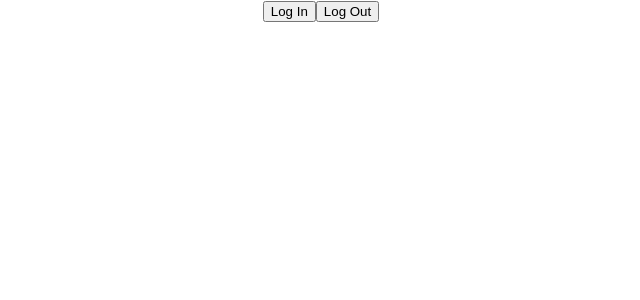
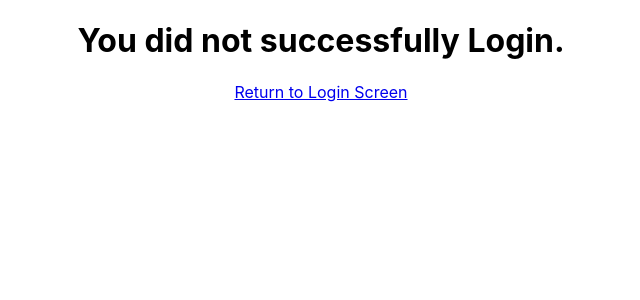
Before and after one commit to drewhsu86/auth0-react-quickstart, a React (Create React App) app: page /rules in a window 1280 px wide. Shown: the top 300 px of the page, without its empty margins (319-959 px from the left). Built offline with nearby package versions, Linux system fonts and the light colour scheme; no server answers.

Commit message:
can now access auth0 rules using management API and show in react

```diff
--- a/package.json
+++ b/package.json
@@ -7,8 +7,10 @@
     "@testing-library/jest-dom": "^4.2.4",
     "@testing-library/react": "^9.3.2",
     "@testing-library/user-event": "^7.1.2",
+    "axios": "^0.20.0",
     "react": "^16.13.1",
     "react-dom": "^16.13.1",
+    "react-router-dom": "^5.2.0",
     "react-scripts": "3.4.3"
   },
   "scripts": {
--- a/src/App.js
+++ b/src/App.js
@@ -1,18 +1,24 @@
-import React from 'react';
-import logo from './logo.svg';
-import './App.css';
+import React from 'react'
+import { Route } from 'react-router-dom'
+import './App.css'
 import Login from './components/Login'
 import Logout from './components/Logout'
 import LoginStatus from './components/LoginStatus'
+import RulesViewer from './components/RulesViewer'
 
 function App() {
-  return (
-    <div className="App">
-      <LoginStatus />
-      <Login />
-      <Logout />
-    </div>
-  );
+  return <div className="App">
+    <Route path="/" exact>
+      <div>
+        <LoginStatus />
+        <Login />
+        <Logout />
+      </div>
+    </Route>
+    <Route path="/rules">
+      <RulesViewer />
+    </Route>
+  </div>
 }
 
 export default App;
--- /dev/null
+++ b/src/components/RulesGetter.jsx
@@ -0,0 +1,85 @@
+import React, { useState, useEffect } from 'react'
+import axios from 'axios'
+
+export default function RulesGetter() {
+
+  const [ruleList, setRuleList] = useState([]);
+  const [errorText, setErrorText] = useState('');
+
+  // if this component is successfully called, use m2m app to get api token
+  // then use api token to get rules from management api v2
+  useEffect(() => {
+    initialize()
+  }, [])
+
+  async function initialize() {
+    try {
+      const accessToken = await getAPIToken()
+      setErrorText('Successfully received API JWT')
+      const rules = await getRules(accessToken)
+      setErrorText('Finished Initilization')
+      setRuleList(rules)
+    } catch (error) {
+      console.error(error)
+    }
+  }
+
+  async function getAPIToken() {
+    try {
+      // axios post values from: https://auth0.com/docs/tokens/management-api-access-tokens/get-management-api-access-tokens-for-production
+
+      const URL = `https://${process.env.REACT_APP_AUTH0_DOMAIN}/oauth/token`
+      const headers = { 'content-type': 'application/json' }
+      const body = {
+        grant_type: 'client_credentials',
+        client_id: process.env.REACT_APP_AUTH0API_CLIENTID,
+        client_secret: process.env.REACT_APP_AUTH0API_CLIENTSECRET,
+        audience: `https://${process.env.REACT_APP_AUTH0_DOMAIN}/api/v2/`
+      }
+
+
+      const response = await axios.post(URL, body, { headers })
+      console.log(response.data)
+      return response.data.access_token
+    } catch (error) {
+      console.error(error)
+      setErrorText('See console: Error while getting API JWT')
+    }
+  }
+
+  async function getRules(accessToken) {
+    try {
+      const headers = {
+        Authorization: 'Bearer ' + accessToken
+      }
+      const URL = `https://${process.env.REACT_APP_AUTH0_DOMAIN}/api/v2/rules`
+      const response = await axios(URL, { headers })
+      console.log(response.data)
+      return response.data
+    } catch (error) {
+      console.error(error)
+      setErrorText('See console: Error while accessing API')
+    }
+  }
+
+  return (
+    <div>
+      RulesGetter
+      {errorText ? <h3>{errorText}</h3> : null}
+
+      <h1>Rules List:</h1>
+      {
+        ruleList.map(rule => {
+          return <div key={rule.id} style={{ border: "1px solid black", padding: "10px" }}>
+            <h2> {rule.name} </h2>
+            <p>Order: {rule.order}</p>
+            <p>Stage: {rule.stage}</p>
+            <p style={{ overflow: "auto", backgroundColor: "gray", width: "80%", maxHeight: "200px", margin: "auto", padding: "5px" }}>
+              {rule.script}
+            </p>
+          </div>
+        })
+      }
+    </div>
+  )
+}
--- /dev/null
+++ b/src/components/RulesViewer.jsx
@@ -0,0 +1,28 @@
+import React from 'react'
+import { Link } from 'react-router-dom'
+import { useAuth0 } from '@auth0/auth0-react'
+import RulesGetter from './RulesGetter'
+
+export default function RulesViewer() {
+  const { user, isAuthenticated, isLoading } = useAuth0()
+  if (isLoading) {
+    return <div>
+      <h1>Loading...</h1>
+    </div>
+  }
+  if (!isAuthenticated) {
+    return <div>
+      <h1>You did not successfully Login.</h1>
+      <Link to="/">
+          Return to Login Screen
+      </Link>
+    </div>
+  }
+
+  return (
+    <div>
+      <h1>Logged in as {user.email}.</h1>
+      <RulesGetter />
+    </div>
+  )
+}
--- a/src/index.js
+++ b/src/index.js
@@ -3,15 +3,18 @@ import ReactDOM from 'react-dom';
 import './index.css';
 import App from './App';
 import * as serviceWorker from './serviceWorker';
+import { BrowserRouter } from 'react-router-dom';
 import { Auth0Provider } from '@auth0/auth0-react';
 
 ReactDOM.render(
   <Auth0Provider
-    domain="dev-a5zzmlck.us.auth0.com"
-    clientId="yUt45T4OsW43eyAncNlAr344v2WtQ4oj"
-    redirectUri={"http://localhost:3000"}
+    domain={process.env.REACT_APP_AUTH0_DOMAIN}
+    clientId={process.env.REACT_APP_AUTH0_CLIENTID}
+    redirectUri={process.env.NODE_ENV === "production" ? "https://auth0-rules-test-ahsu.surge.sh" : "http://localhost:3000/rules"}
   >
-    <App />
+    <BrowserRouter>
+      <App />
+    </BrowserRouter>
   </Auth0Provider>,
   document.getElementById('root')
 );
```
Also changed, not shown: 2 other files (tests, documents, lock files or other folders).
